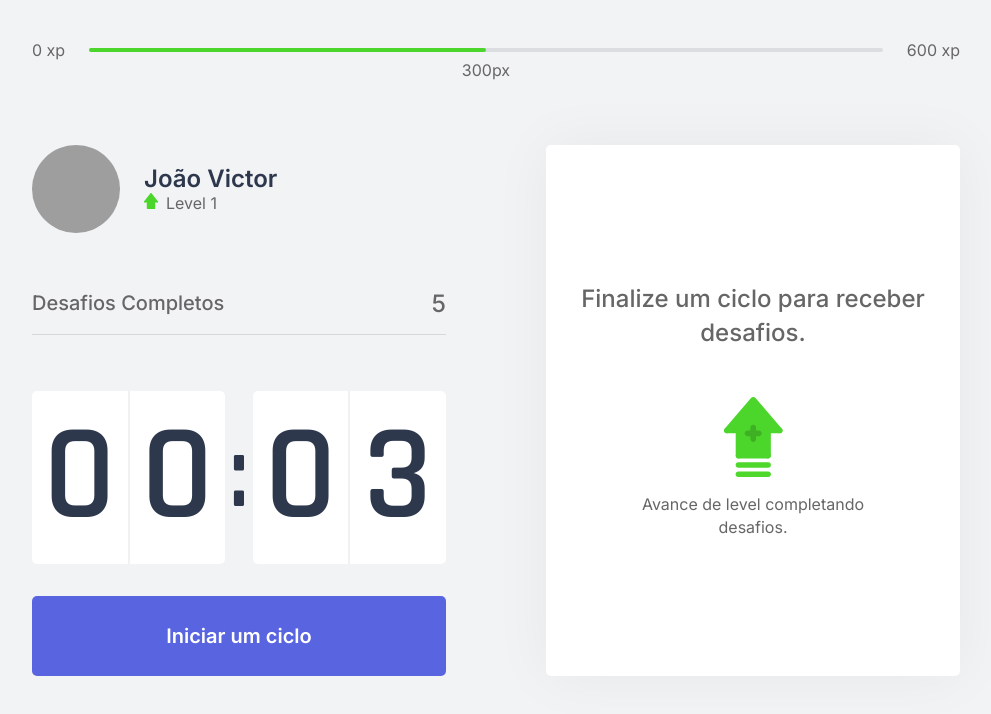
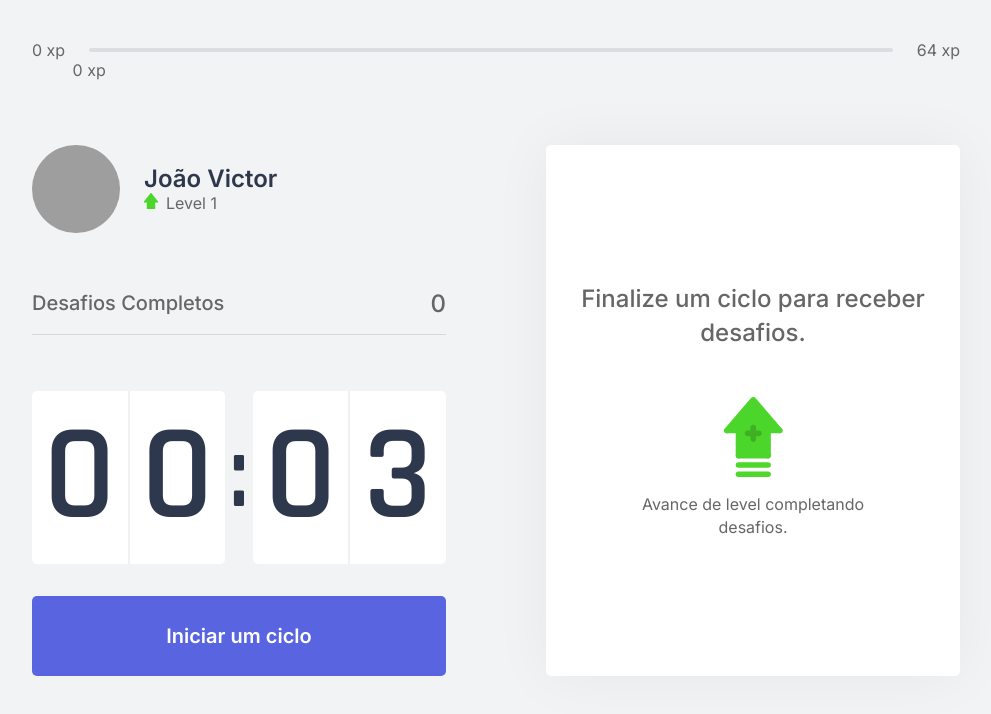
Before and after one commit to joaovictordantasj/moveit-nlw, a Next.js app: page / in a window 1280 px wide. Shown: the top 714 px of the page, without its empty margins (144-1135 px from the left). Built offline with nearby package versions, Linux system fonts and the light colour scheme; grey boxes are pictures that could not be loaded.

Commit message:
Regras de negocio parcialmente finalizadas

```diff
--- a/src/components/CompletedChallenges.tsx
+++ b/src/components/CompletedChallenges.tsx
@@ -1,10 +1,14 @@
+import { useContext } from 'react';
+import { ChallengesContext } from '../contexts/ChallengesContext';
 import styles from '../styles/components/CompletedChallanges.module.css';
 
 export function CompletedChallenges () {
+  const { challengesCompleted } = useContext(ChallengesContext);
+
   return (
     <div className={styles.completedChallengesContainer}>
       <span>Desafios Completos</span>
-      <span>5</span>
+      <span>{challengesCompleted}</span>
     </div>
   );
 }
--- a/src/components/ExperienceBar.tsx
+++ b/src/components/ExperienceBar.tsx
@@ -1,17 +1,23 @@
+import { useContext } from 'react';
+import { ChallengesContext } from '../contexts/ChallengesContext';
 import styles from '../styles/components/ExperienceBar.module.css';
 
 export function ExperienceBar () {
+  const { currentExperience, experienceToNextLevel } = useContext(ChallengesContext);
+
+  const percentToNextLevel = Math.round((currentExperience * 100)) / experienceToNextLevel;
+
   return (
     <header className={styles.experienceBar}>
       <span>0 xp</span>
       <div>
-        <div style={{ width: '50%'}} />
+        <div style={{ width: `${percentToNextLevel}%`}} />
 
-        <span className={styles.currentExperience} style={{ left: '50%'}}>
-          300px
+        <span className={styles.currentExperience} style={{ left: `${percentToNextLevel}%`}}>
+          {currentExperience} xp
         </span>
       </div>
-      <span>600 xp</span>
+      <span>{experienceToNextLevel} xp</span>
     </header>
   );
 }
--- a/src/contexts/ChallengesContext.tsx
+++ b/src/contexts/ChallengesContext.tsx
@@ -12,6 +12,7 @@
   currentExperience: number;
   challengesCompleted: number;
   activeChallenge: Challenge;
+  experienceToNextLevel: number;
   levelUp: () => void;
   startNewChallenge: () => void;
   resetChallenge: () => void;
@@ -29,6 +30,8 @@
   const [challengesCompleted, setChallengesCompleted] = useState(0);
 
   const [activeChallenge, setActiveChallenge] = useState(null);
+
+  const experienceToNextLevel = Math.pow((level + 1) * 4, 2)
 
   function levelUp () {
     setLevel(level + 1);
@@ -52,6 +55,7 @@
         currentExperience,
         challengesCompleted,
         activeChallenge,
+        experienceToNextLevel,
         levelUp,
         startNewChallenge,
         resetChallenge
```
